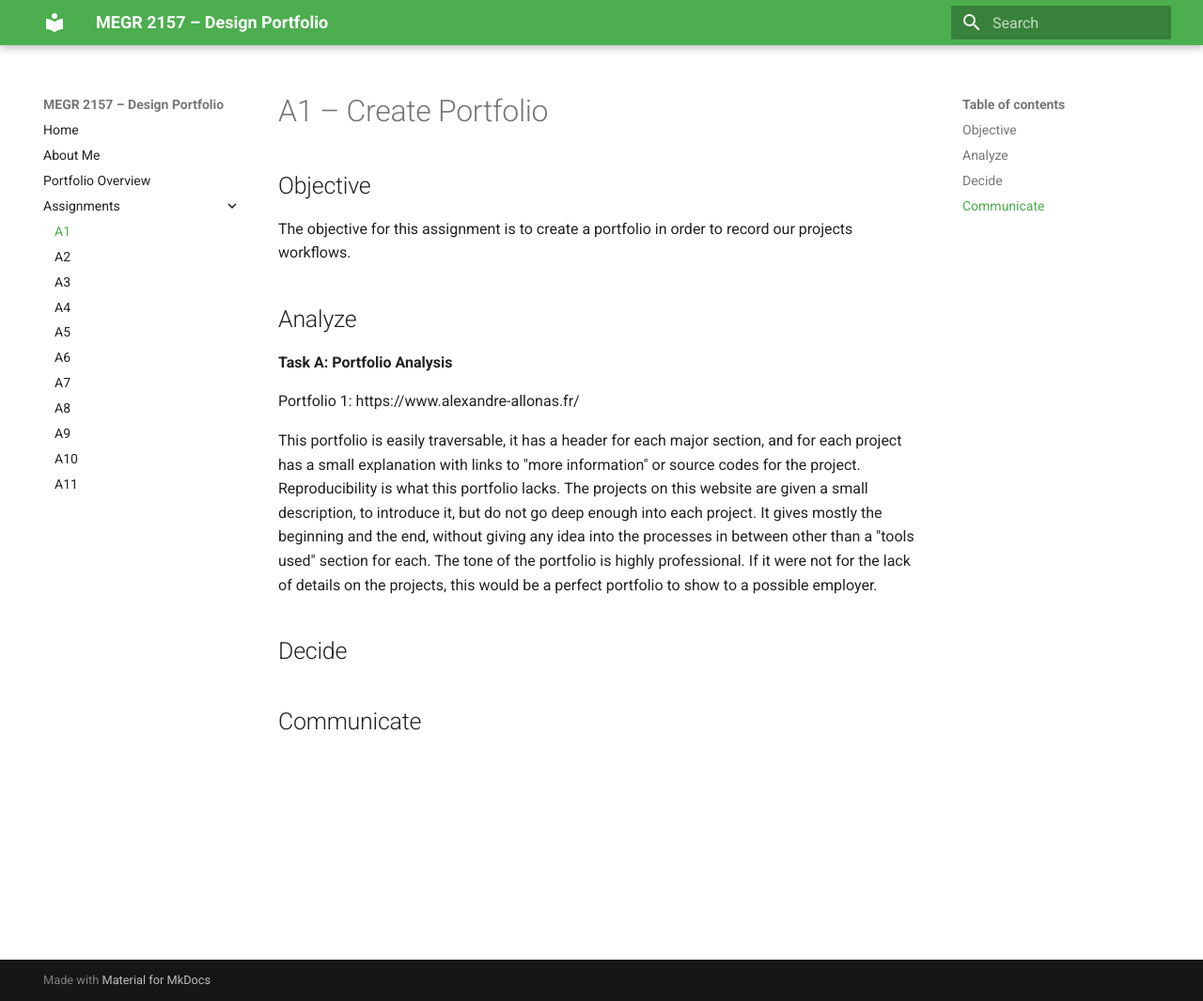
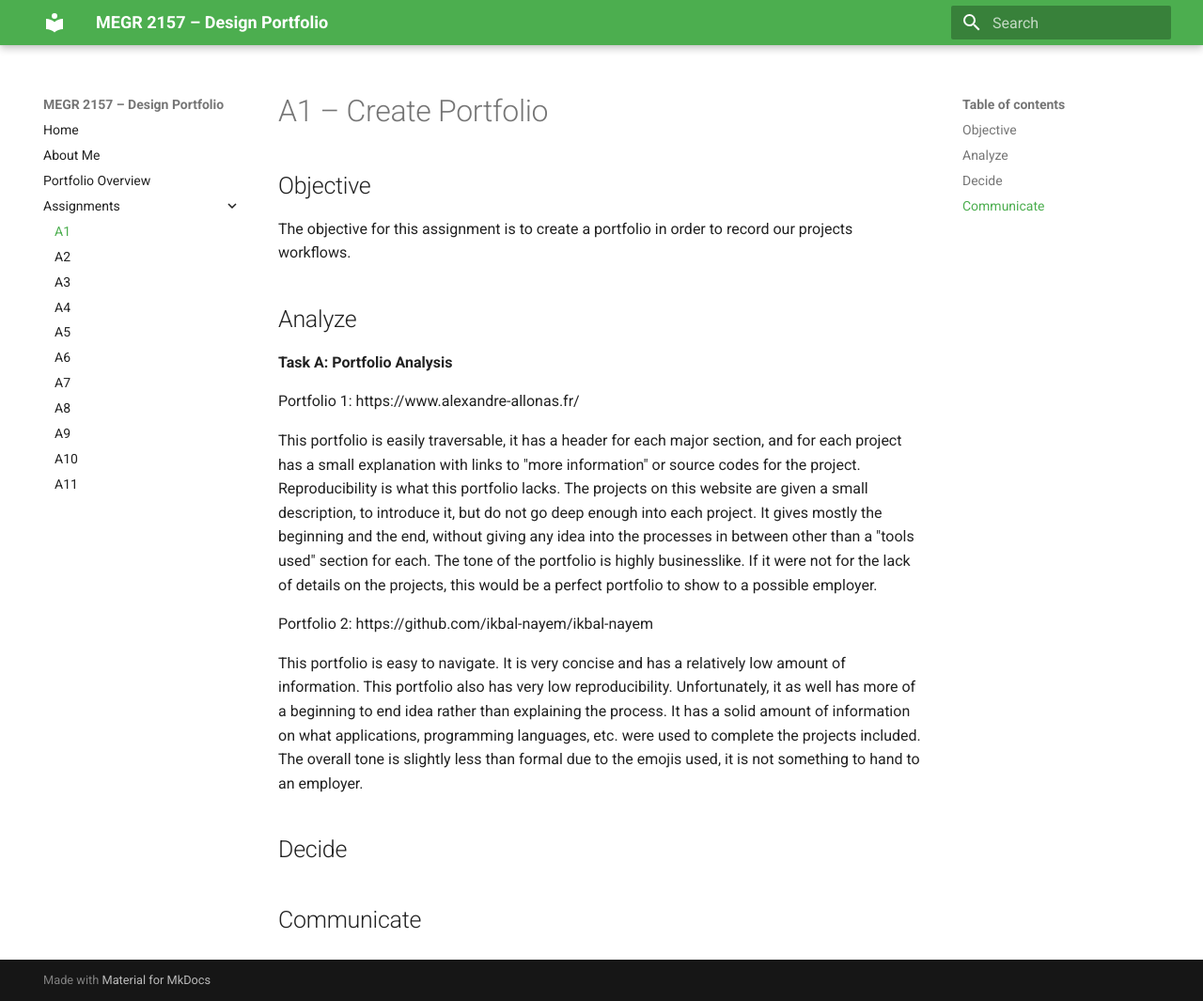
Before and after one commit to mgrego35/megr2156-portfolio, an MkDocs documentation site: the page built from docs/assignments/A01/index.md, in a window 1280 px wide and 1065 px high. Shown: the whole window at 94% size. Built offline with MkDocs 1.6.1 and Material for MkDocs 9.7.7, drawn with Linux system fonts in a browser that asks for light colours.

Commit message:
Update index.md

```diff
--- a/docs/assignments/A01/index.md
+++ b/docs/assignments/A01/index.md
@@ -8,7 +8,11 @@ The objective for this assignment is to create a portfolio in order to record ou
 
 Portfolio 1: https://www.alexandre-allonas.fr/
 
-This portfolio is easily traversable, it has a header for each major section, and for each project has a small explanation with links to "more information" or source codes for the project. Reproducibility is what this portfolio lacks. The projects on this website are given a small description, to introduce it, but do not go deep enough into each project. It gives mostly the beginning and the end, without giving any idea into the processes in between other than a "tools used" section for each. The tone of the portfolio is highly professional. If it were not for the lack of details on the projects, this would be a perfect portfolio to show to a possible employer.
+This portfolio is easily traversable, it has a header for each major section, and for each project has a small explanation with links to "more information" or source codes for the project. Reproducibility is what this portfolio lacks. The projects on this website are given a small description, to introduce it, but do not go deep enough into each project. It gives mostly the beginning and the end, without giving any idea into the processes in between other than a "tools used" section for each. The tone of the portfolio is highly businesslike. If it were not for the lack of details on the projects, this would be a perfect portfolio to show to a possible employer.
+
+Portfolio 2: https://github.com/ikbal-nayem/ikbal-nayem
+
+This portfolio is easy to navigate. It is very concise and has a relatively low amount of information. This portfolio also has very low reproducibility. Unfortunately, it as well has more of a beginning to end idea rather than explaining the process. It has a solid amount of information on what applications, programming languages, etc. were used to complete the projects included. The overall tone is slightly less than formal due to the emojis used, it is not something to hand to an employer.
 
 ## Decide
 
```
